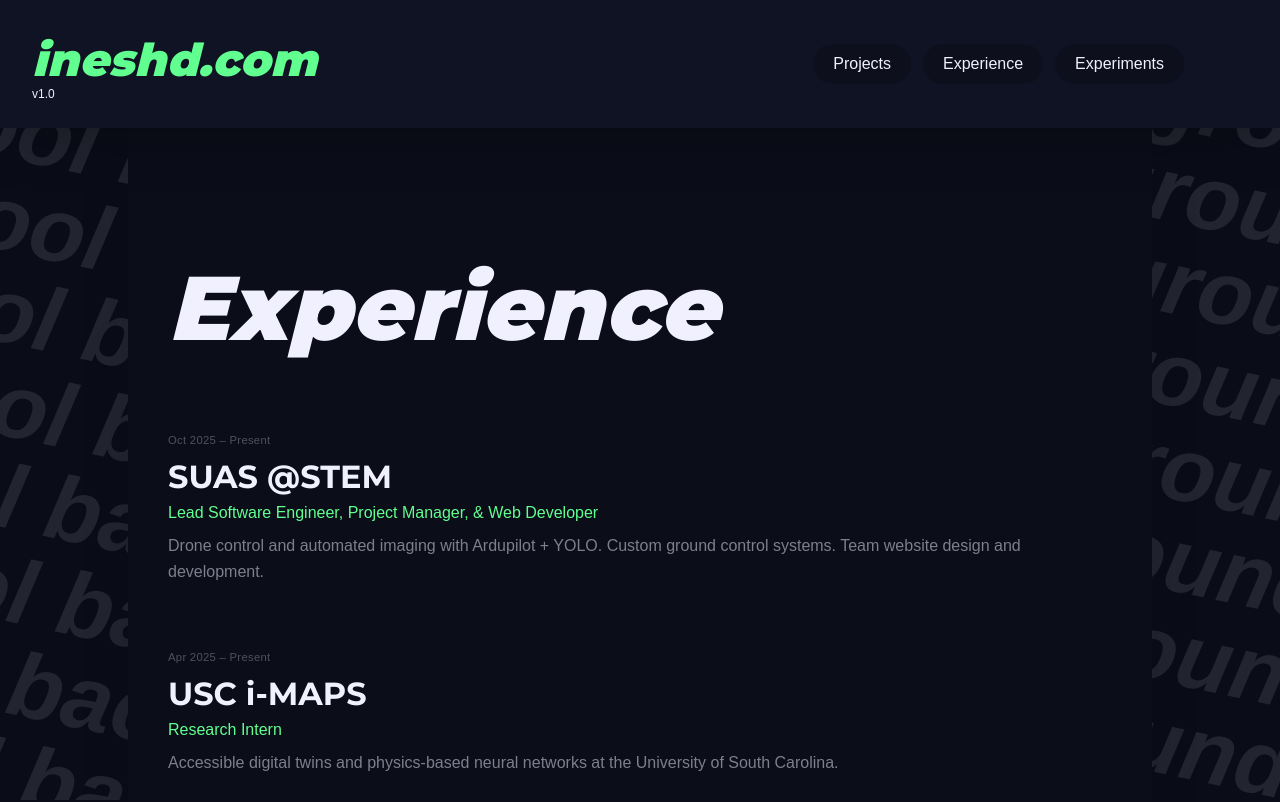
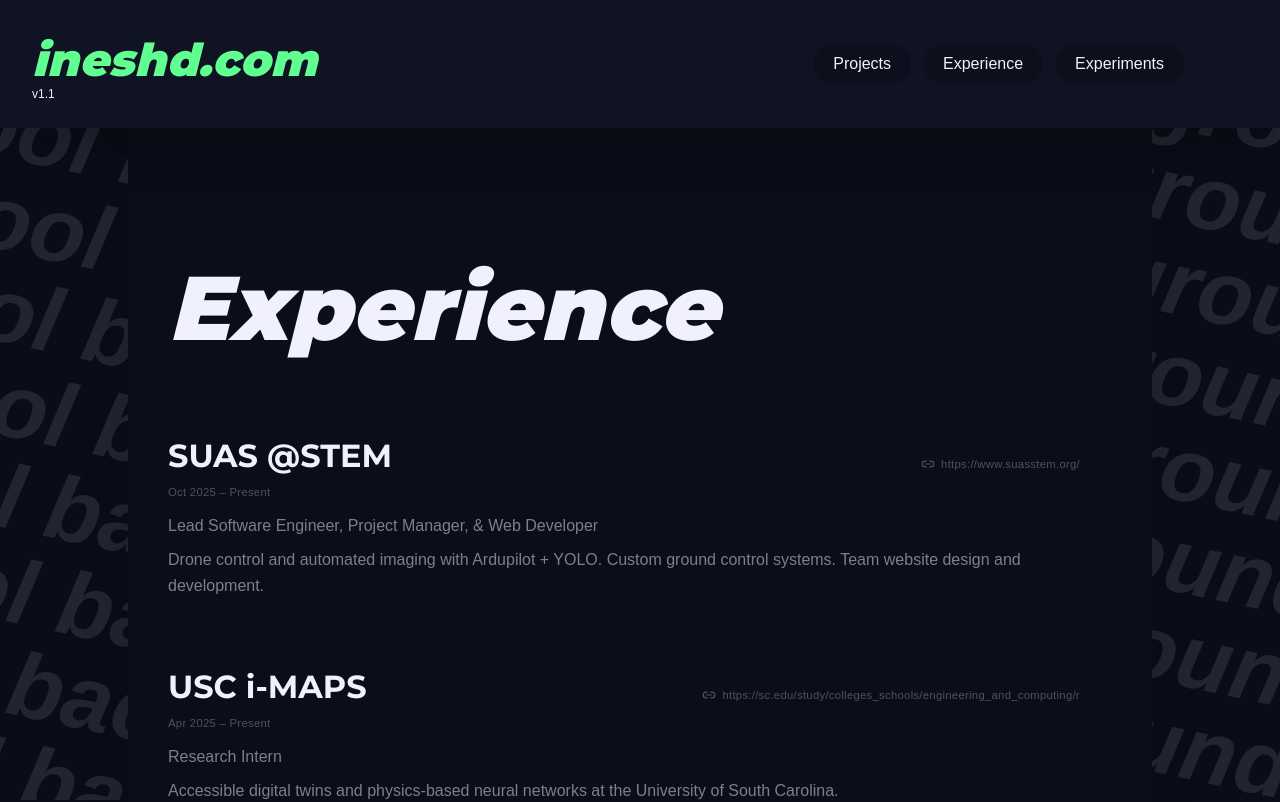
Before and after one commit to somebody4545/2025site, a Next.js app: page /experience in a window 1280 px wide. Shown: the top 802 px of the page. Built offline with nearby package versions, Linux system fonts and the light colour scheme.

Commit message:
turned experiences into links

```diff
--- a/app/components/Header.tsx
+++ b/app/components/Header.tsx
@@ -71,7 +71,7 @@
                         <p className={"text-primary text-3xl max-lg:text-2xl font-black italic"}>
                             ineshd.com
                         </p>
-                        <span className={"text-xs text-muted-foreground -mt-2"}>v1.0</span>
+                        <span className={"text-xs text-muted-foreground -mt-2"}>v1.1</span>
                     </div>
                 </TransitionLink>
                 <nav className={"max-lg:hidden flex ml-auto mr-16 gap-3 items-center text-base font-medium"}>
--- a/app/experience/page.tsx
+++ b/app/experience/page.tsx
@@ -2,6 +2,7 @@
 
 import Layout from "@/app/components/Layout";
 import FullScreen4545Grid from "@/app/components/FullScreen4545Grid";
+import { Link2 } from "lucide-react";
 
 const experience = [
     {
@@ -10,6 +11,7 @@
         period: "Oct 2025 – Present",
         desc: "Drone control and automated imaging with Ardupilot + YOLO. Custom ground control systems. Team website design and development.",
         hasModel: true,
+        href: "https://www.suasstem.org/",
     },
     {
         org: "USC i-MAPS",
@@ -17,6 +19,7 @@
         period: "Apr 2025 – Present",
         desc: "Accessible digital twins and physics-based neural networks at the University of South Carolina.",
         hasModel: true,
+        href: "https://sc.edu/study/colleges_schools/engineering_and_computing/research/research_directory/banerjee_imaps.php",
     },
     {
         org: "Tesla STEM TSA",
@@ -24,6 +27,7 @@
         period: "Jun 2025 – May 2026",
         desc: "Events and management site for a 200+ member club — over a third of the student body.",
         hasModel: true,
+        href: "https://tesla.lwsd.org/activities/asb",
     },
     {
         org: "Uttoron",
@@ -31,6 +35,7 @@
         period: "Mar 2025 – Jan 2026",
         desc: "React-based site for blog post and event/member management at uttoron.org.",
         hasModel: true,
+        href: "https://uttoron.org/",
     },
     {
         org: "Rove (YC W24)",
@@ -38,6 +43,7 @@
         period: "May – Dec 2024",
         desc: "Built a points redeeming system and taught 20 high school students React.js fundamentals in the process.",
         hasModel: true,
+        href: "https://rove.com/",
     },
     {
         org: "FTC 19669 Systematic Chaos",
@@ -45,6 +51,7 @@
         period: "Sep 2024 – Feb 2025",
         desc: "Autonomous and driver control with Roadrunner PID and image detection. Made states.",
         hasModel: true,
+        href: "https://ftcscout.org/teams/19669?season=2024",
     },
 ];
 
@@ -59,20 +66,34 @@
                     </h1>
                     <div className="flex flex-col gap-16">
                         {experience.map((item) => (
-                            <div key={item.org}
-                                 className="flex items-center gap-12 max-lg:flex-col-reverse max-lg:items-stretch">
+                            <a key={item.org} href={item.href} target="_blank" rel="noopener noreferrer"
+                               className="group relative flex items-center gap-12 max-lg:flex-col max-lg:items-stretch">
                                 {/* TODO: org logo / 3D model goes here when item.hasModel, e.g.
                                 {item.hasModel && (
-                                    <div className="w-full lg:w-80 h-52 shrink-0 rounded-lg bg-blue-950/60 border border-blue-400/10"/>
+                                    <div className="w-full lg:w-80 h-52 shrink-0 rounded-lg bg-blue-950/60 border border-blue-400/10 group-hover:border-primary/40 transition-colors duration-200"/>
                                 )}
                                 */}
-                                <div className="flex-1 text-left">
-                                    <p className="text-sm text-foreground/30 tracking-wide mb-1">{item.period}</p>
-                                    <h3 className="text-2xl max-sm:text-xl font-bold">{item.org}</h3>
-                                    <p className="text-primary text-base mb-2">{item.role}</p>
-                                    <p className="text-base text-foreground/50 leading-relaxed">{item.desc}</p>
+                                <p className="hidden sm:flex absolute top-6 right-8 items-center gap-1.5 text-sm text-foreground/30 tracking-wide truncate max-w-[40%] group-hover:text-primary/60 transition-colors duration-200">
+                                    <Link2 size={14} className="shrink-0"/>
+                                    {item.href}
+                                </p>
+                                <div className="flex-1">
+                                    <h3 className="text-2xl max-sm:text-xl font-bold mb-1 group-hover:text-primary transition-colors duration-200">
+                                        {item.org}
+                                    </h3>
+                                    <p className="text-sm text-foreground/30 tracking-wide mb-3">{item.period}</p>
+                                    <p className="text-base text-foreground/50 leading-relaxed mb-2">
+                                        {item.role}
+                                    </p>
+                                    <p className="text-base text-foreground/50 leading-relaxed">
+                                        {item.desc}
+                                    </p>
+                                    <p className="sm:hidden mt-4 flex items-center gap-1.5 text-xs text-foreground/30 tracking-wide truncate break-all group-hover:text-primary/60 transition-colors duration-200">
+                                        <Link2 size={12} className="shrink-0"/>
+                                        {item.href}
+                                    </p>
                                 </div>
-                            </div>
+                            </a>
                         ))}
                     </div>
                 </div>
```
